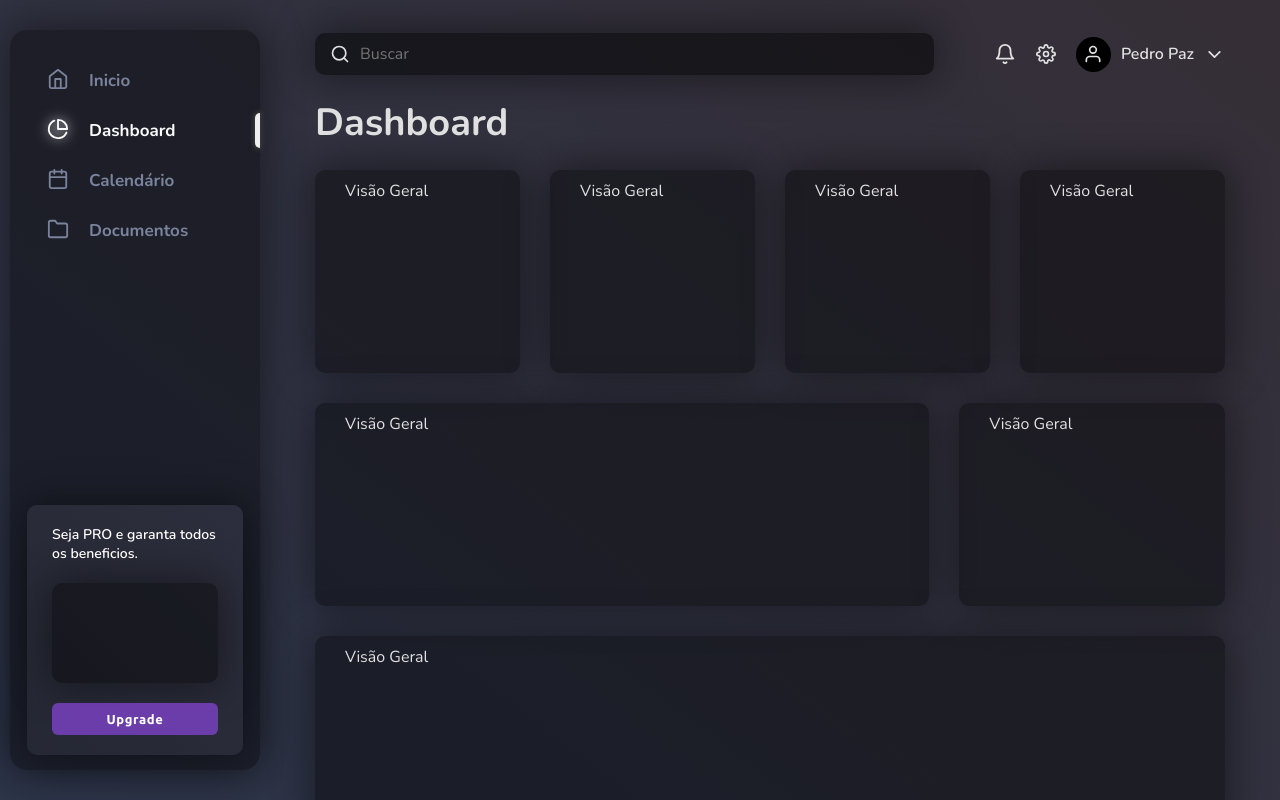
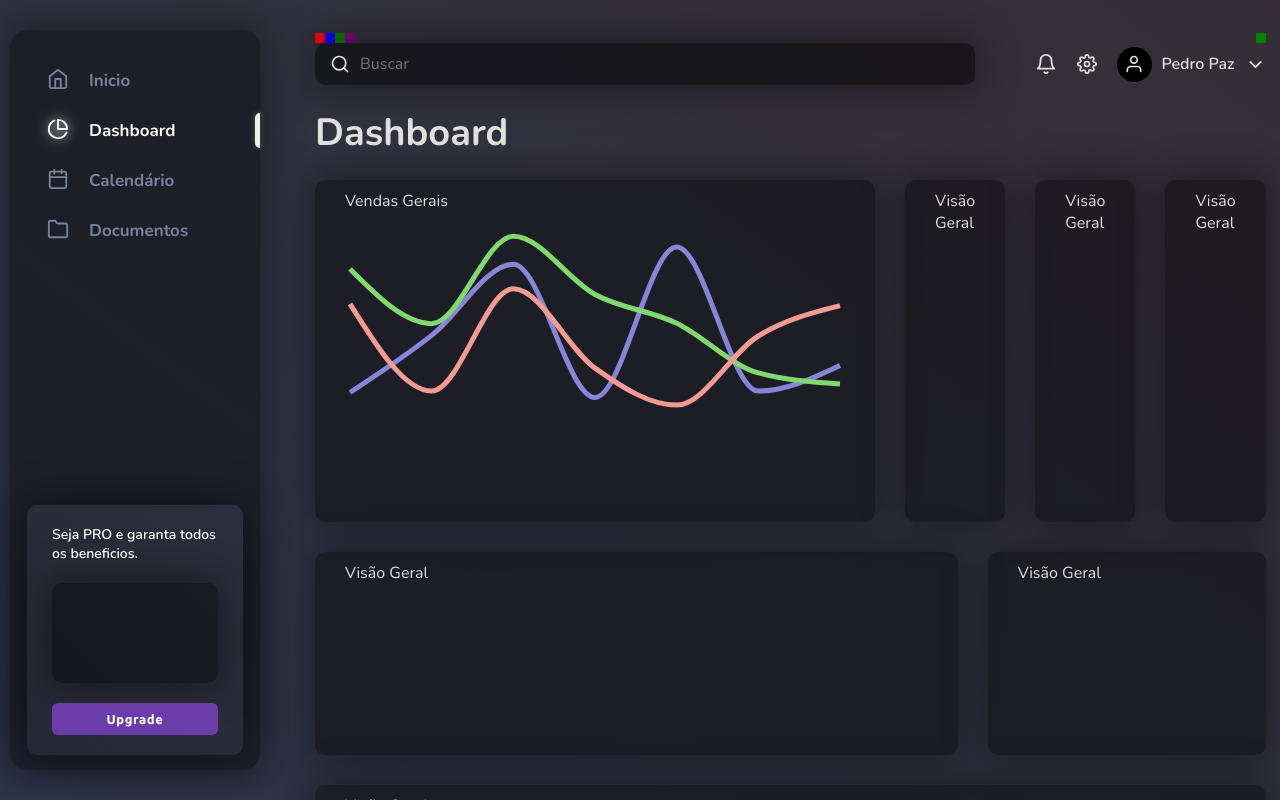
Before and after one commit to pedro-paz/nextjs-website, a Next.js app: page /dashboard in a window 1280 px wide. Built offline with nearby package versions, Linux system fonts and the light colour scheme.

Commit message:
chart added

```diff
--- a/package.json
+++ b/package.json
@@ -14,6 +14,7 @@
     "react-dom": "17.0.1",
     "react-icons": "^4.2.0",
     "react-router-dom": "^5.2.0",
+    "recharts": "^2.0.9",
     "styled-components": "^5.2.3"
   },
   "devDependencies": {
--- a/src/contents/dashboard/index.tsx
+++ b/src/contents/dashboard/index.tsx
@@ -1,13 +1,18 @@
-import React, { useEffect } from "react";
-import { FiBell, FiChevronDown, FiSearch, FiSettings } from "react-icons/fi";
+import React, { useCallback, useEffect, useState } from "react";
+import { Line, LineChart } from "recharts";
 import { Card } from "../../components/card";
-import Input from "../../components/input";
 import { PageContainer } from "../../components/pageContainer";
 import { TopBar } from "../../components/topBar";
+import { useServices } from "../../contexts/service";
+import Revenue from "../../entities/Revenue";
 import { StyledDashboardContent } from "./styles";
 
 const DashboardContent = () => {
-  useEffect(() => {
+  const { dashboardService } = useServices();
+  const [allRevenues, setAllRevenues] = useState<Revenue[][]>();
+  const [chartDataRevenues, setChartDataRevenues] = useState<object[]>([]);
+
+  const animateCards = useCallback(async () => {
     const cards = document.querySelectorAll(
       "#dashboard-content > section > div"
     );
@@ -24,17 +29,89 @@ const DashboardContent = () => {
     };
     animateCard();
   }, []);
+
+  useEffect(() => {
+    var result = [];
+    allRevenues?.forEach((arr, i) => {
+      arr.forEach((x, j) => {
+        result[j] = {
+          ...result[j],
+          [i]: x.Amount,
+        };
+      });
+    });
+
+    setChartDataRevenues(result);
+  }, [allRevenues]);
+
+  useEffect(() => {
+    animateCards();
+    setAllRevenues(dashboardService.getRevenues());
+  }, []);
+
   return (
     <StyledDashboardContent>
       <PageContainer id="dashboard-content">
+        <div style={{ display: "flex" }}>
+          <div
+            style={{ height: "10px", width: "10px", background: "red" }}
+          ></div>
+          <div
+            style={{ height: "10px", width: "10px", background: "blue" }}
+          ></div>
+          <div
+            style={{ height: "10px", width: "10px", background: "green" }}
+          ></div>
+          <div
+            style={{ height: "10px", width: "10px", background: "purple" }}
+          ></div>
+          <div
+            style={{
+              height: "10px",
+              width: "10px",
+              background: "green",
+              marginLeft: "auto",
+            }}
+          ></div>
+        </div>
         <style></style>
         <TopBar />
 
         <header>Dashboard</header>
-
         <section>
           <Card>
-            <header>Visão Geral</header>
+            <header>Vendas Gerais</header>
+            <main>
+              {chartDataRevenues?.length > 0 && (
+                <LineChart
+                  width={500}
+                  height={300}
+                  data={[...chartDataRevenues]}
+                >
+                  <Line
+                    type="monotone"
+                    dataKey="0"
+                    stroke="#8884d8"
+                    dot={false}
+                    strokeWidth={5}
+                  />
+                  <Line
+                    type="monotone"
+                    dataKey="1"
+                    stroke="#80D96F"
+                    dot={false}
+                    strokeWidth={5}
+                  />
+                  <Line
+                    type="monotone"
+                    dataKey="2"
+                    stroke="#F29B94"
+                    dot={false}
+                    strokeWidth={5}
+                  />
+                </LineChart>
+              )}
+            </main>
           </Card>
           <Card>
             <header>Visão Geral</header>
--- /dev/null
+++ b/src/entities/Revenue.ts
@@ -0,0 +1,4 @@
+export default class Revenue {
+  Id: number;
+  Amount: number;
+}
--- a/src/interfaces/IDashboardService.ts
+++ b/src/interfaces/IDashboardService.ts
@@ -1,5 +1,6 @@
 import MenuItem from "../entities/Menu";
+import Revenue from "../entities/Revenue";
 
 export default interface IDashboardService {
-  GetData(): MenuItem[];
+  getRevenues(): Revenue[][];
 }
--- a/src/services/dashboard.service.ts
+++ b/src/services/dashboard.service.ts
@@ -1,8 +1,13 @@
-import MenuItem from "../entities/Menu";
+import Revenue from "../entities/Revenue";
 import IDashboardService from "../interfaces/IDashboardService";
 
 export default class DashboardService implements IDashboardService {
-  GetData(): MenuItem[] {
-    throw new Error("Method not implemented.");
+  public getRevenues(): Revenue[][] {
+    return new Array(3).fill(null).map<Revenue[]>((_x, i) =>
+      new Array(7).fill(null).map<Revenue>((_y, j) => ({
+        Id: i * 10 + j,
+        Amount: 10 + Math.random() * 20,
+      }))
+    );
   }
 }
--- a/src/templates/logged/index.tsx
+++ b/src/templates/logged/index.tsx
@@ -1,15 +1,19 @@
 import React from "react";
 import SideMenu from "../../components/sidemenu";
 import { ServiceProvider } from "../../contexts/service";
+import DashboardService from "../../services/dashboard.service";
 import MenuService from "../../services/menu.service";
 
 const LoggedTemplate: React.FC = ({ children }) => {
   return (
     <div style={{ display: "flex" }}>
-      <ServiceProvider menuService={new MenuService()}>
+      <ServiceProvider
+        menuService={new MenuService()}
+        dashboardService={new DashboardService()}
+      >
         <SideMenu />
+        {children}
       </ServiceProvider>
-      {children}
     </div>
   );
 };
```
Also changed, not shown: src/contexts/service.tsx (+5 -5 lines), 1 other file (tests, documents, lock files or other folders).
